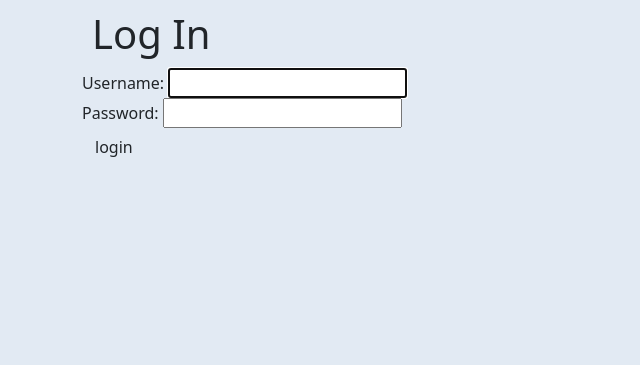
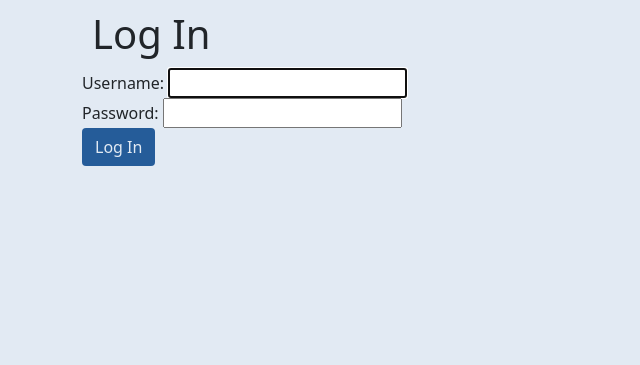
Before and after one commit to woojinv/Job-tracker, a Django app: page /accounts/login/ in a window 1280 px wide. Shown: the part 56-421 px from the top of the page, without its empty margins (0-640 px from the left). Run offline with Django 4.2, Linux system fonts and the light colour scheme.

Commit message:
updating log in page

```diff
--- a/main_app/templates/registration/login.html
+++ b/main_app/templates/registration/login.html
@@ -6,7 +6,7 @@
 <form method="post" action="{% url 'login' %}">
     {% csrf_token %}
     {{ form.as_p }}
-    <input type="submit" class="btn" value="login">
+    <input type="submit" class="btn job-btn" value="Log In">
     <input type="hidden" name="next" value="{{ next }}">
 
 {% endblock %}
```
